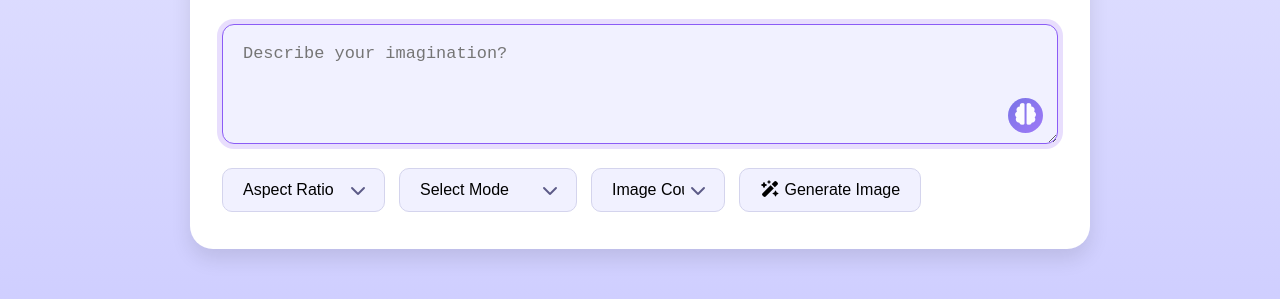
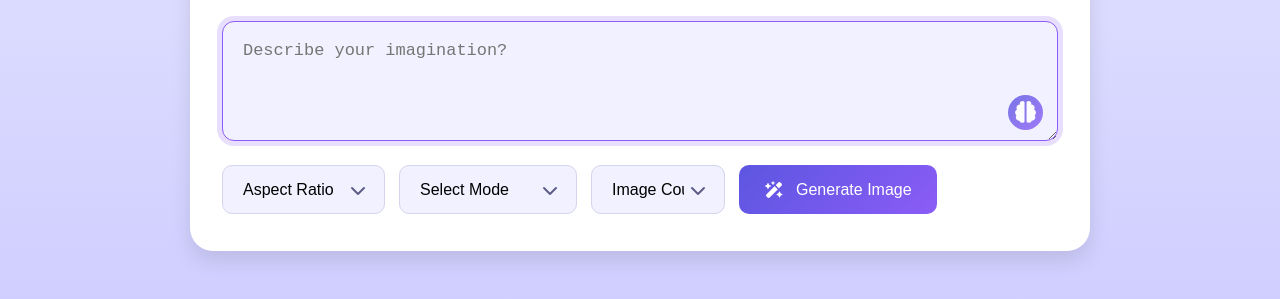
Before and after one commit to MayanthaS/AI-Image-Generator, a plain HTML site: page index.html in a window 1280 px wide. Shown: the part 323-622 px from the top of the page. Drawn offline with Linux system fonts and the light colour scheme.

Commit message:
added the style css generate button

```diff
--- a/style.css
+++ b/style.css
@@ -158,7 +158,8 @@ body{
 }
 .prompt-actions :where(.custom-select, .generate-btn){
     cursor: pointer;
-    padding: 12px 20px;
+    padding: 15px 20px;
+    gap: 50px;
     font-size: 1rem;
     border-radius: 10px;
     background: var(--color-input);
@@ -170,3 +171,15 @@ body{
     height: 100%;
     appearance: none;
 }
+.prompt-actions .generate-btn{
+    display: flex;
+    gap: 12px;
+    font-weight: 500;
+    align-items: center;
+    justify-content: center;
+    padding: 12px 25px;
+    border: none;
+    color: #fff;
+    background: var(--color-gradient);
+    transition: all 0.3s ease;
+}
```
